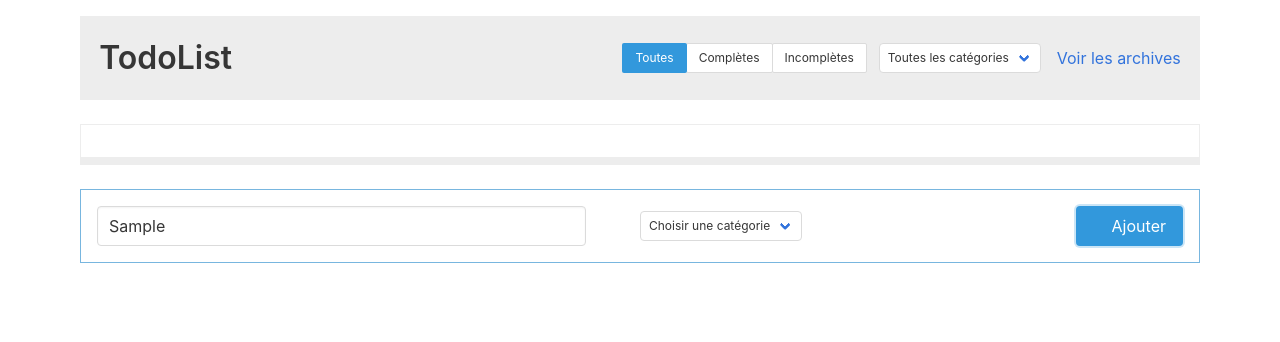
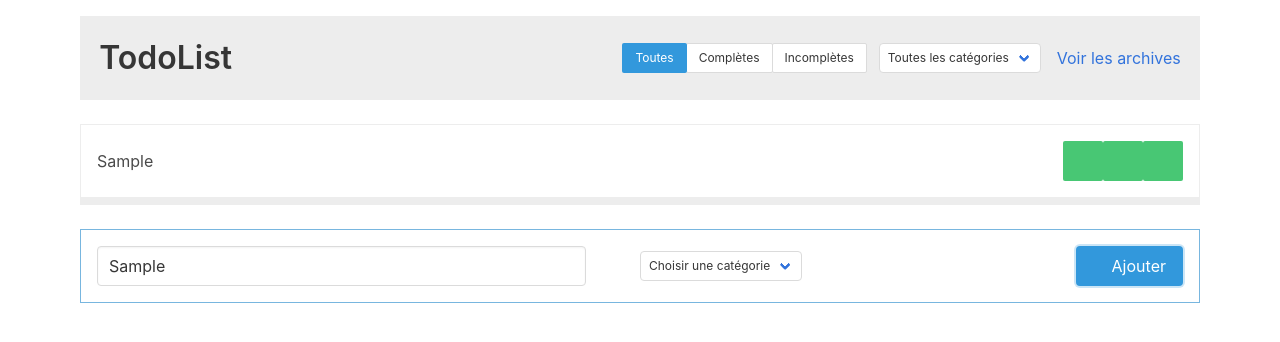
Before and after one commit to REMY-Valentin/Todolist_v3, a React (Create React App) app: page / in a window 1280 px wide. Both pictures are taken after typing "Sample" into the empty fields and a click on the button "Ajouter". Shown: the top 342 px of the page. Built offline with nearby package versions, Linux system fonts and the light colour scheme; a web font is replaced by a local one.

Commit message:
add works git add .git add .

```diff
--- a/src/App.js
+++ b/src/App.js
@@ -1,17 +1,19 @@
 import React from 'react';
 import Header from './componnents/header';
-import Footer from './componnents/footer';
 import Main from './componnents/main';
 
 
 class App extends React.Component {
+  constructor(props) {
+    super(props);
+  }
 
   render() {
     return (
       <div className="container">
         <Header />
         <Main />
-        <Footer />
+
       </div>
     );
   }
--- a/src/componnents/footer.js
+++ /dev/null
@@ -1,40 +0,0 @@
-import React from 'react';
-import task from './task/task';
-
-
-class footer extends React.Component {
-    constructor(props){
-        super(props)
-    }
-
-    render() {
-        return (
-            <div class="task task--add">
-                <div class="task__content">
-                <div class="task__content__name">
-                    <input class="input" type="text" placeholder="Nom de la tâche" name="name" />
-                </div>
-                <div class="task__content__category">
-                    <div class="select is-small">
-                    <select>
-                        <option>Choisir une catégorie</option>
-                    </select>
-                    </div>
-                </div>
-                <div class="task__content__buttons">
-                    <button onClick={() => new task({name : 'truc', category : 'test', status : 'idk'})} class="task__content__button__add button is-info">
-                    <span class="icon is-small">
-                        <i class="fa fa-plus"></i>
-                    </span>
-                    <span>Ajouter</span>
-                    </button>
-                </div>
-                </div>
-            </div>
-        );
-    }
-}
-
-
-
-export default footer;
--- a/src/componnents/main.js
+++ b/src/componnents/main.js
@@ -1,30 +1,94 @@
 import React from 'react';
 import Task from './task/task';
 
-class main extends React.Component {
+class Main extends React.Component {
     constructor(props) {
         super(props);
         this.state = {
-            number_of_task: 1,
+            name: "",
+            category: "",
+            status: "",
+            numberOfTask : 0
         };
+
+        this.handleName = this.handleName.bind(this);
+        this.handleCategory = this.handleCategory.bind(this);
+        this.add = this.add.bind(this);
     }
 
+    add(event) {
+        event.preventDefault();
+        this.setState({
+            status: 'idk',
+            numberOfTask: this.state.numberOfTask + 1
+        });
+
+
+    }
+
+    handleName(event) {
+        this.setState({name: event.target.value});
+    }
+
+    handleCategory(event) {
+        this.setState({category: event.target.value});
+    }
+
+
     render() {
-        return(
 
-            <Task
-            name = ""
-            category = ""
-            status = ""
-            />
+        const task = []
+        for (let i = 0; i < this.state.numberOfTask; i++) {
+            if(!this.state.numberOfTask !== 0) {
+                task.push(<li> <Task
+                    name= {this.state.name}
+                    category={this.state.category}
+                    status={this.state.status}
+                /> </li>)
+            }
+        }
 
+        return (
+            <div>
+                <ul>
+                    {task}
+                </ul>
+                <div class="task task--add">
+                    <form onSubmit={this.add}>
+                        <div class="task__content">
+                        <div class="task__content__name">
+                            <input class="input" type="text" placeholder="Nom de la tâche" name="name" value={this.state.name} onChange={this.handleName} />
+                        </div>
+                        <div class="task__content__category">
+                            <div class="select is-small">
+                            <select value={this.state.category} onChange={this.handleCategory}>
+                                <option>Choisir une catégorie</option>
+                                <option value = "categorie 1">Categorie 1</option>
+                                <option value = "categorie 2">categorie 2</option>
+                            </select>
+                            </div>
+                        </div>
+                        <div class="task__content__buttons">
+                            <button type="submit" class="task__content__button__add button is-info">
+                            <span class="icon is-small">
+                                <i class="fa fa-plus"></i>
+                            </span>
+                            <span>Ajouter</span>
+                            </button>
+                        </div>
+                        </div>
+                    </form>
+                </div>
+            </div>
         );
     }
 }
 
 
 
-export default main;
+
+
+export default Main;
 
 /*
 handleClick(e) {
@@ -40,22 +104,3 @@ handleClick(e) {
 
     }
 */
-
-/*
-const task = []
-        for (let i = 0; i < this.state.number_of_task; i++) {
-            if(!this.state.data) {
-                task.push(<li> <Task
-                    name= {this.state.data[i][0]}
-                    category={this.state.data[i][1]}
-                    status={this.state.data[i][2]}
-                /> </li>)
-            }
-        }
-
-        return (
-            <ul>
-                {task}
-            </ul>
-        );
-*/
--- a/src/componnents/task/task.js
+++ b/src/componnents/task/task.js
@@ -2,6 +2,7 @@ import React from 'react';
 import Name from './task_components/task_name';
 import Category from './task_components/task_category';
 import Button from './task_components/task_button';
+
 
 class task extends React.Component {
     constructor(props) {
@@ -14,7 +15,6 @@ class task extends React.Component {
     }
 
     render() {
-        console.log('render');
         return(
             <div class="task" data-category="">
                 <div class="task__content">
--- a/src/componnents/task/task_components/task_button.js
+++ b/src/componnents/task/task_components/task_button.js
@@ -1,4 +1,5 @@
 import React from 'react';
+import task from '../task';
 
 class button extends React.Component {
     constructor(props) {
--- a/src/componnents/task/task_components/task_category.js
+++ b/src/componnents/task/task_components/task_category.js
@@ -1,4 +1,5 @@
 import React from 'react';
+import task from '../task';
 
 class categrory extends React.Component {
     constructor(props) {
--- a/src/componnents/task/task_components/task_name.js
+++ b/src/componnents/task/task_components/task_name.js
@@ -1,4 +1,5 @@
 import React from 'react';
+import task from '../task';
 
 class name extends React.Component {
     constructor(props) {
--- a/src/index.js
+++ b/src/index.js
@@ -1,6 +1,7 @@
 import React from 'react';
 import ReactDOM from 'react-dom';
 import App from './App';
+
 
 ReactDOM.render(
     <App />,
```
